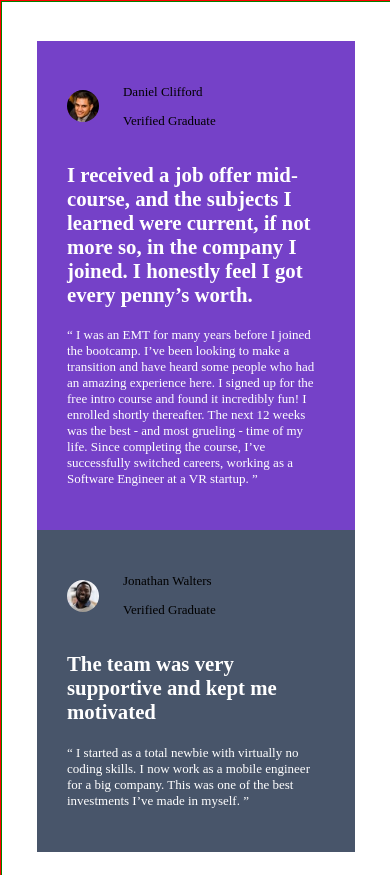
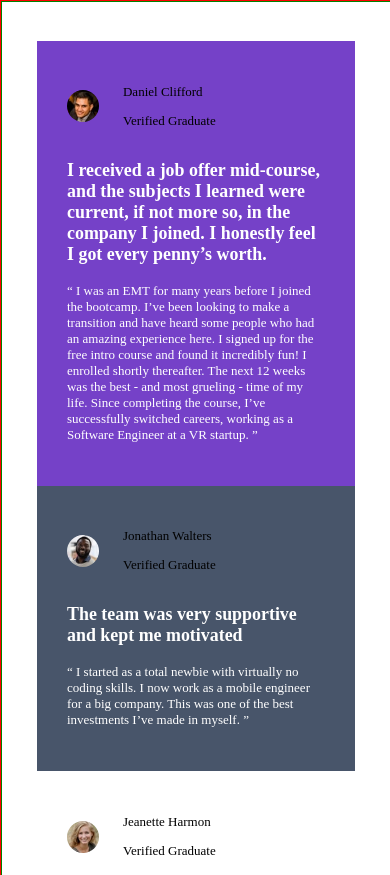
Before and after one commit to ASHISHBISHT-gi/testimonials, a plain HTML site: page index.html in a window 390 px wide. Shown: the top 875 px of the page. Drawn offline with Linux system fonts and the light colour scheme.

Commit message:
changed font-size from 1.3rem to 1.12rem

```diff
--- a/styles.css
+++ b/styles.css
@@ -33,7 +33,7 @@ img{
 }
 
 .discription{
-    font-size:1.3rem;
+    font-size:1.12rem;
     font-weight:600;
     color:hsl(0, 0%, 100%);
 }
```
